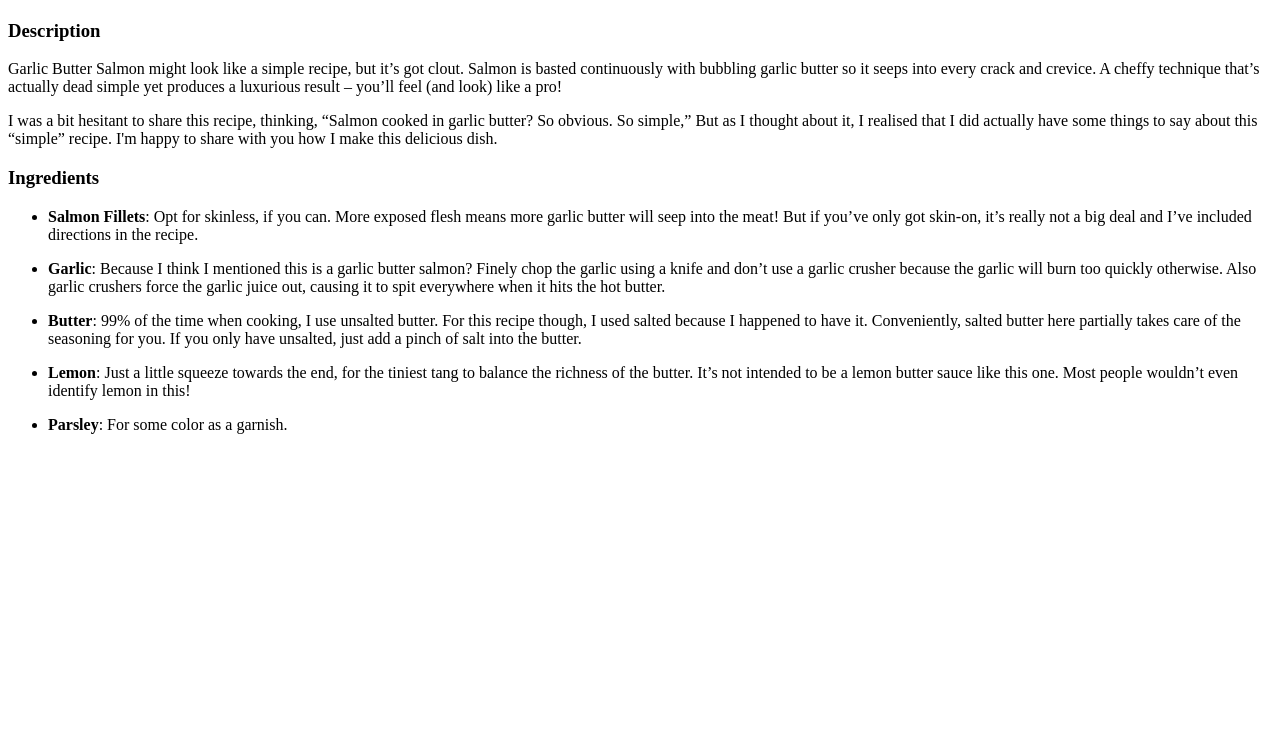
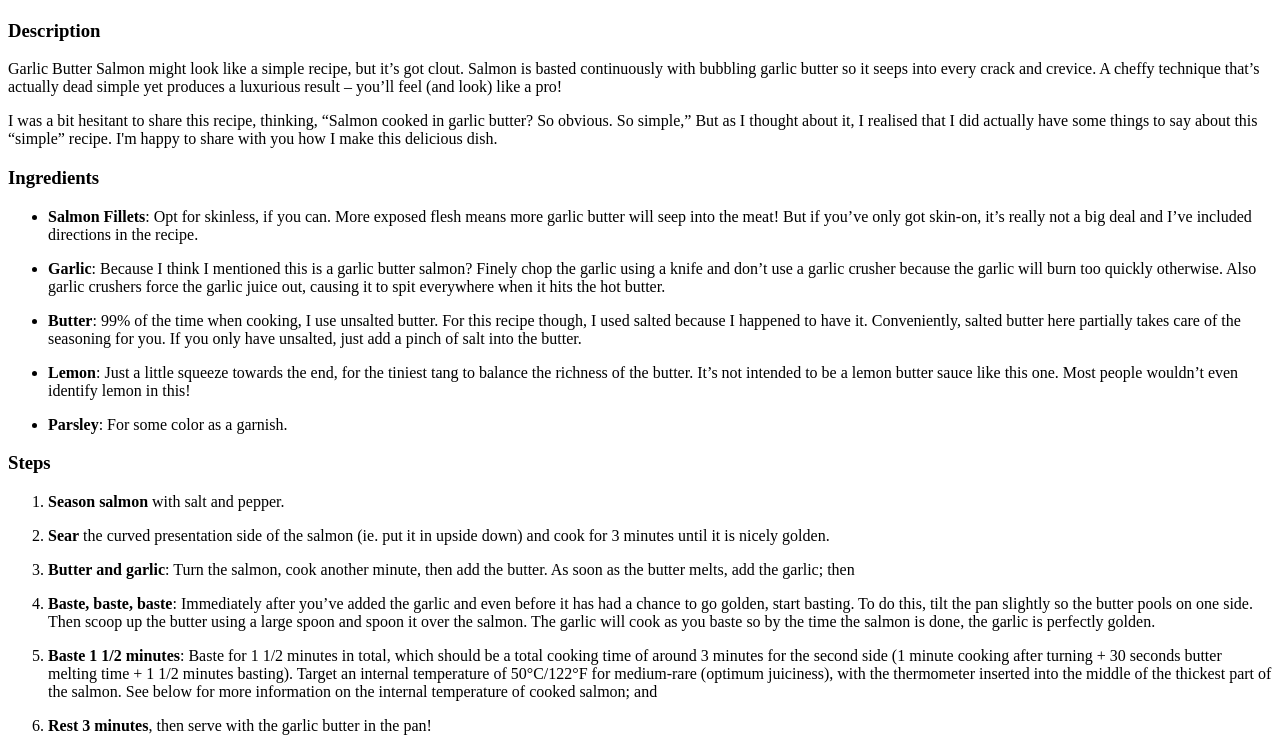
Before and after one commit to TrueEdgeCorp/odin-recipes, a plain HTML site: page recipes/garlic-butter-salmon.html in a window 1280 px wide. Shown: the part 617-1368 px from the top of the page. Before the commit the page ends 1067 px from the top, so only its background shows below. Drawn offline with Linux system fonts and the light colour scheme; files whose address does not match are found by name.

Commit message:
Add ordered list for steps on salmon page

```diff
--- a/recipes/garlic-butter-salmon.html
+++ b/recipes/garlic-butter-salmon.html
@@ -39,5 +39,29 @@
                 to be a lemon butter sauce like this one. Most people wouldn’t even identify lemon in this!</li></p>
 
             <p><li><strong>Parsley</strong>: For some color as a garnish.</li></p>
+        </ul>
+
+
+        <h3>Steps</h3>
+        <ol>
+            <p><li><strong>Season salmon</strong> with salt and pepper.</li></p>
+
+            <p><li><strong>Sear</strong> the curved presentation side of the salmon (ie. put it in upside down) and cook for 3 minutes until it is nicely
+                golden.</li></p>
+
+            <p><li><strong>Butter and garlic</strong>: Turn the salmon, cook another minute, then add the butter. As soon as the butter melts, add the garlic;
+                then</li></p>
+
+            <p><li><strong>Baste, baste, baste</strong>: Immediately after you’ve added the garlic and even before it has had a chance to go golden, start
+                basting. To do this, tilt the pan slightly so the butter pools on one side. Then scoop up the butter using a large spoon and spoon it over the
+                salmon. The garlic will cook as you baste so by the time the salmon is done, the garlic is perfectly golden.</li></p>
+
+            <p><li><strong>Baste 1 1/2 minutes</strong>: Baste for 1 1/2 minutes in total, which should be a total cooking time of around 3 minutes for the
+                second side (1 minute cooking after turning + 30 seconds butter melting time + 1 1/2 minutes basting). Target an internal temperature of
+                50°C/122°F for medium-rare (optimum juiciness), with the thermometer inserted into the middle of the thickest part of the salmon. See below
+                for more information on the internal temperature of cooked salmon; and</li></p>
+
+            <p><li><strong>Rest 3 minutes</strong>, then serve with the garlic butter in the pan!</li></p>
+        </ol>
     </body>
 </html>
```
